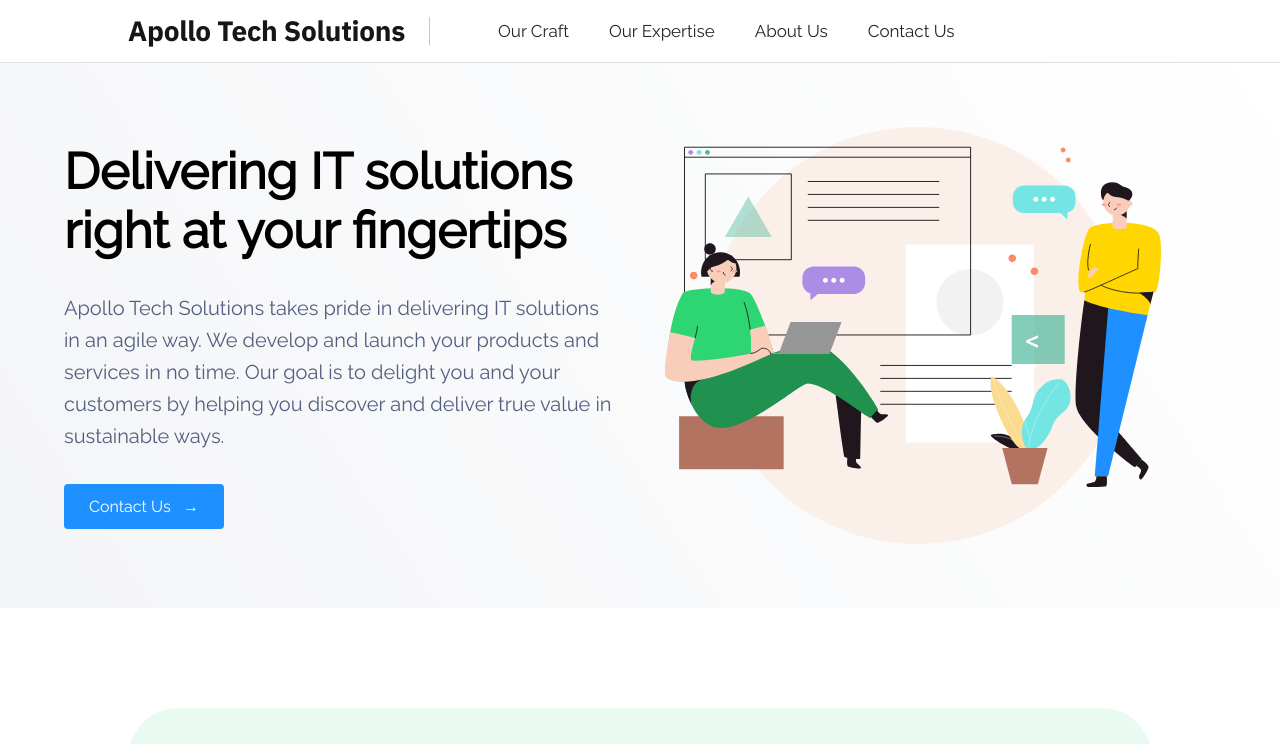
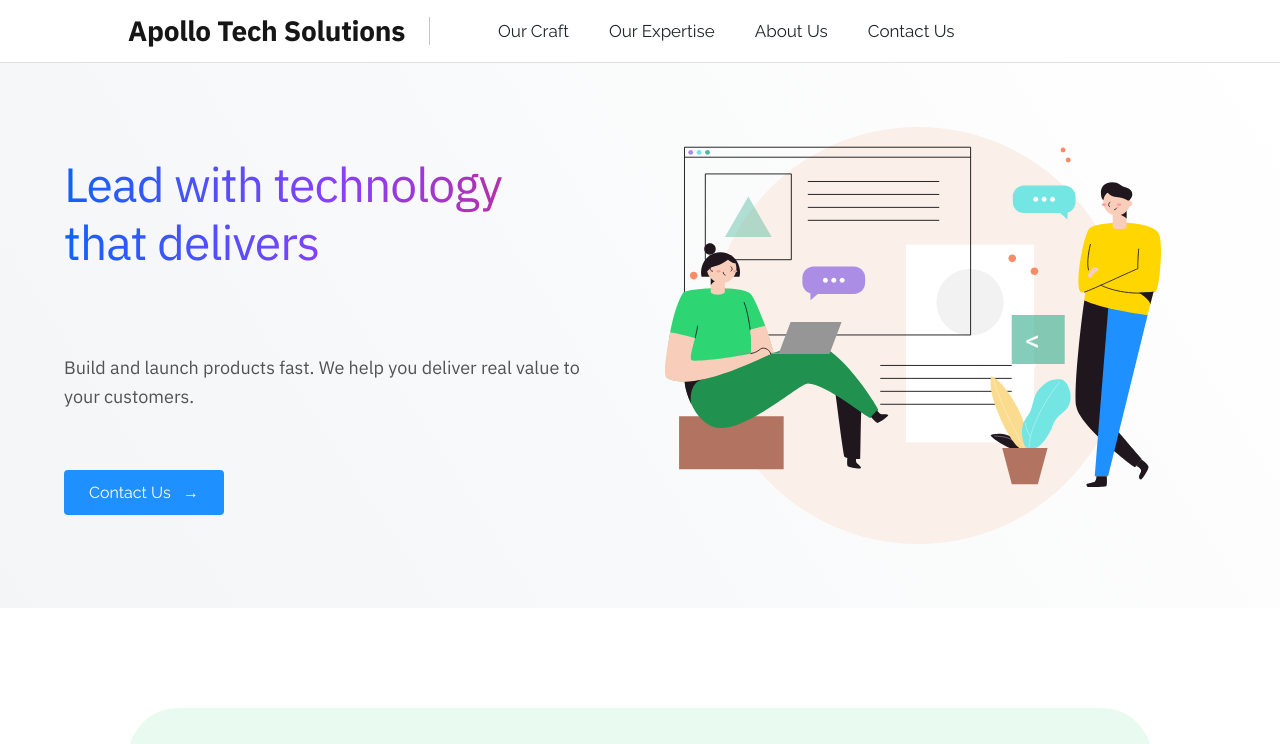
Before and after one commit to childhood2/company-website, a React (Create React App) app: page / in a window 1280 px wide. Shown: the top 744 px of the page. Built offline with nearby package versions, Linux system fonts and the light colour scheme.

Commit message:
update text section

```diff
--- a/src/components/Home.js
+++ b/src/components/Home.js
@@ -16,12 +16,13 @@
       <div className="app__jumbotron">
         <div className="home__main">
           <div className="home__mainDesc">
-            <h1>Delivering IT solutions right at your fingertips</h1>
-            <p>
-              Apollo Tech Solutions takes pride in delivering IT solutions in an
-              agile way. We develop and launch your products and services in no
-              time. Our goal is to delight you and your customers by helping you
-              discover and deliver true value in sustainable ways.
+            <h1 className="home__heroTitle">
+              Lead with technology
+              <br />
+              that delivers
+            </h1>
+            <p className="home__heroText">
+              Build and launch products fast. We help you deliver real value to your customers.
             </p>
             <Link to="/contact-us">
               <input
--- a/src/styles/Home.scss
+++ b/src/styles/Home.scss
@@ -20,6 +20,29 @@
   h1 {
     font-weight: bold;
     font-size: 50px;
+  }
+
+  .home__heroTitle {
+    font-family: "IBM Plex Sans", "Helvetica Neue", Arial, sans-serif;
+    font-weight: 400;
+    font-size: 48px;
+    line-height: 1.2;
+    letter-spacing: -0.02em;
+    background: linear-gradient(90deg, #0f62fe 0%, #8a3ffc 50%, #d12771 100%);
+    -webkit-background-clip: text;
+    background-clip: text;
+    color: transparent;
+    -webkit-text-fill-color: transparent;
+    margin-bottom: 0.5em;
+  }
+
+  .home__heroText {
+    font-family: "IBM Plex Sans", "Helvetica Neue", Arial, sans-serif;
+    font-size: 18px;
+    font-weight: 400;
+    line-height: 1.6;
+    color: #525252;
+    max-width: 32em;
   }
 
   p {
```
